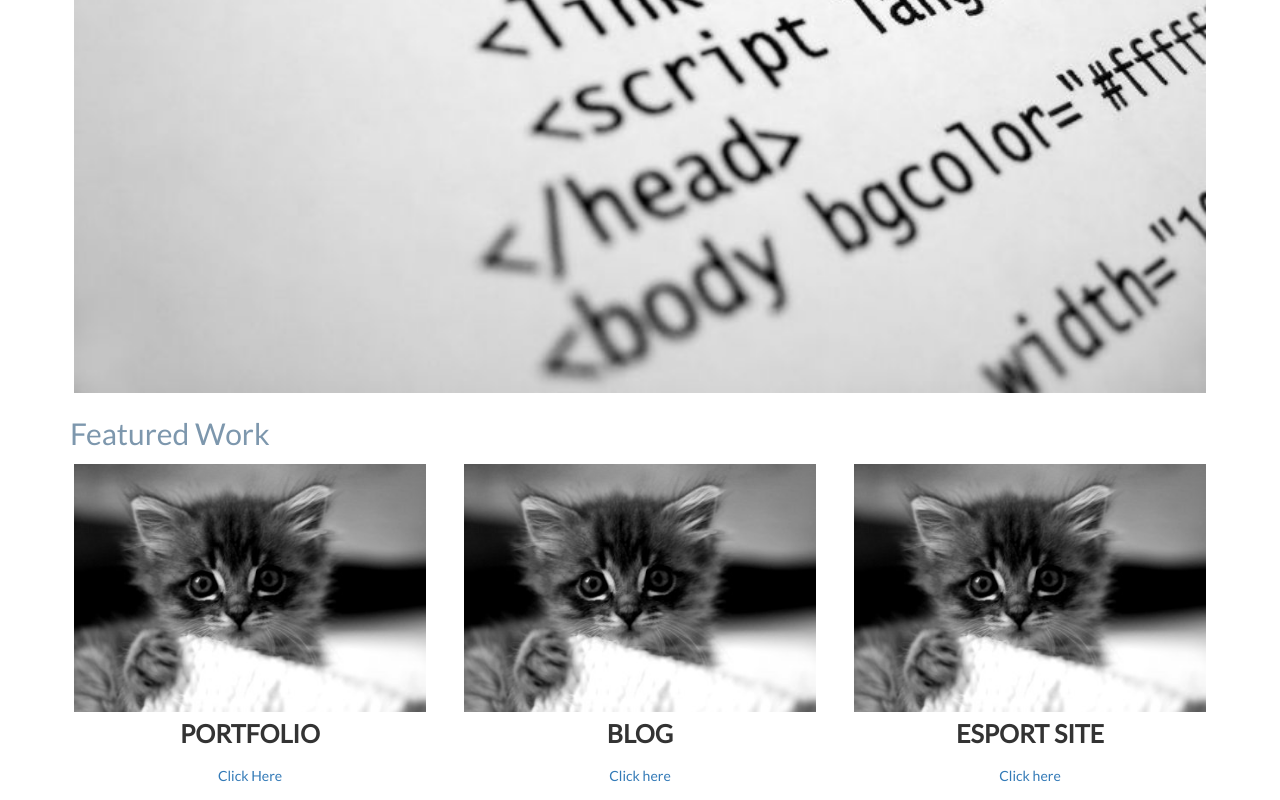
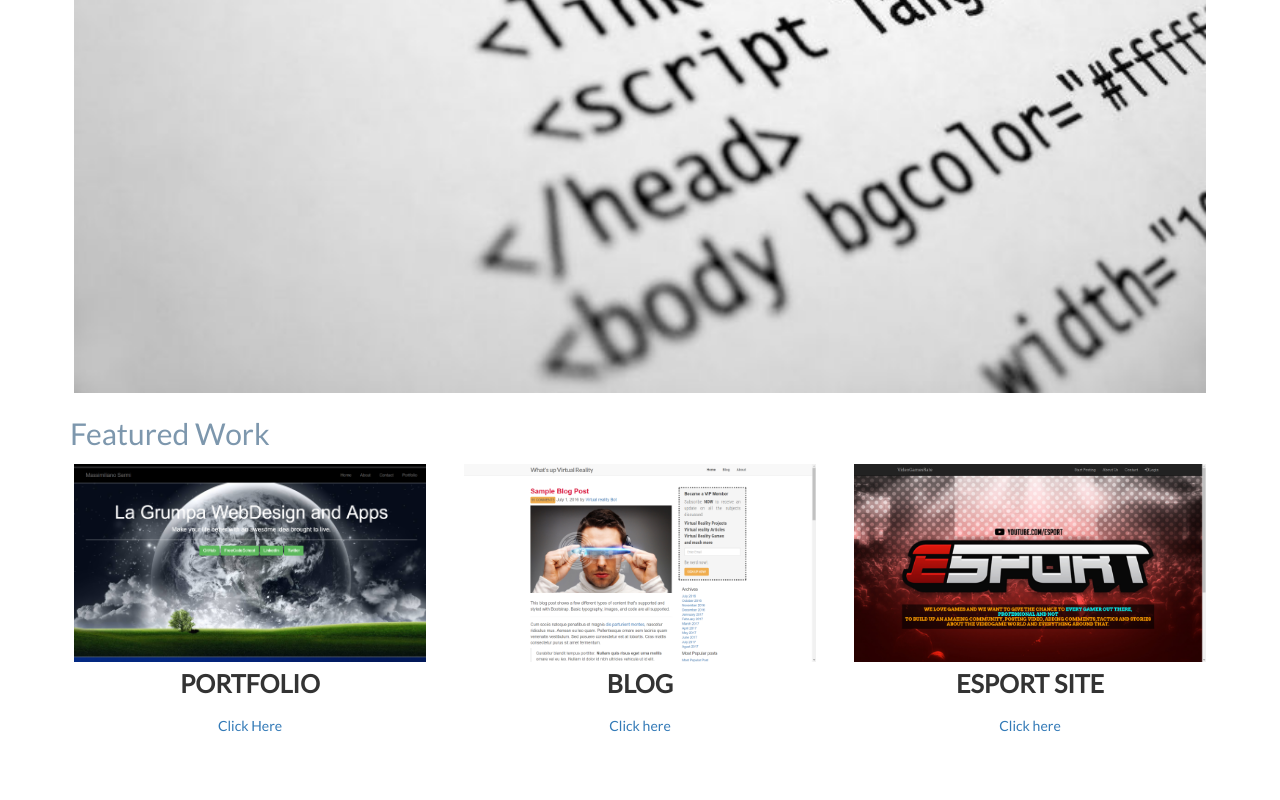
Before and after one commit to Nazgulbunny/responsive-Portfolio-Site-template, a plain HTML site: page Index.html in a window 1280 px wide. Shown: the part 604-1404 px from the top of the page. After the commit the page ends 1354 px from the top, so only its background shows below. Drawn offline with Linux system fonts and the light colour scheme.

Commit message:
Add files via upload

```diff
--- a/Index.html
+++ b/Index.html
@@ -34,21 +34,21 @@
                <h2 id="work">Featured Work</h2>
             </div>
             <div class="col-xs-4">
-               <img src="images/place.jpg" class="img-thumbnail" alt="Start-up_portfolio">
+               <img src="images/portfolio.png" class="img-thumbnail" alt="Start-up_portfolio">
                <article>
                   <p id="project">Portfolio</p>
                   <a id="link" href="https://codepen.io/Nazgulrabbit/full/EKyxZa/" target="_blank">Click Here</a>
                </article>
             </div>
             <div class="col-xs-4">
-               <img src="images/place.jpg" class="img-thumbnail" alt="Virtual_reality_blog">
+               <img src="images/bloggy.png" class="img-thumbnail" alt="Virtual_reality_blog">
                <article>
                   <p id="project">Blog</p>
                   <a id="link" href="http://www.whatsupvirtualreality.com/home.html" target="_blank">Click here</a>
                </article>
             </div>
             <div class="col-xs-4">
-               <img src="images/place.jpg" class="img-thumbnail" alt="third_project">
+               <img src="images/sport.png" class="img-thumbnail" alt="social_esport_site">
                <article>
                   <p id="project">Esport Site</p>
                   <a id="link" href="http://www.videogamesrate.com/" target="_blank">Click here</a>
```
Also changed, not shown: images/blog.png (added), images/bloggy.png (added), images/portfolio.png (added), images/sport.png (added).
